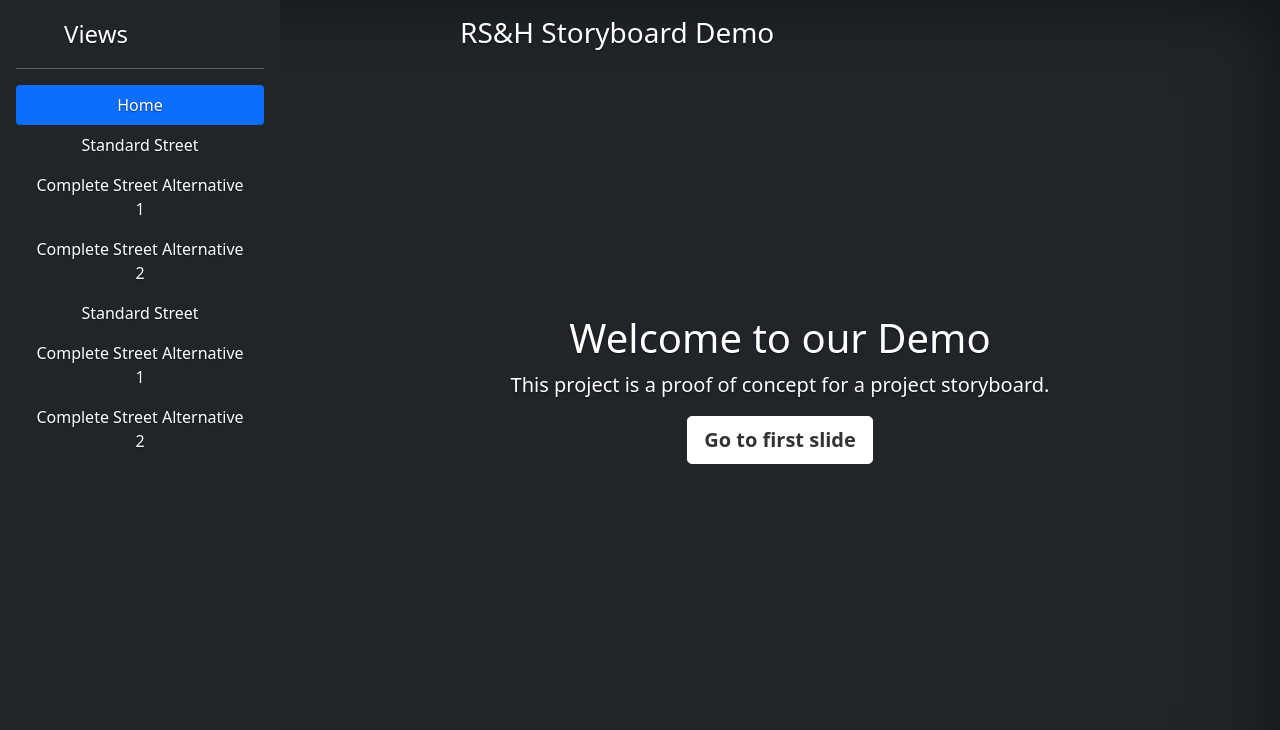
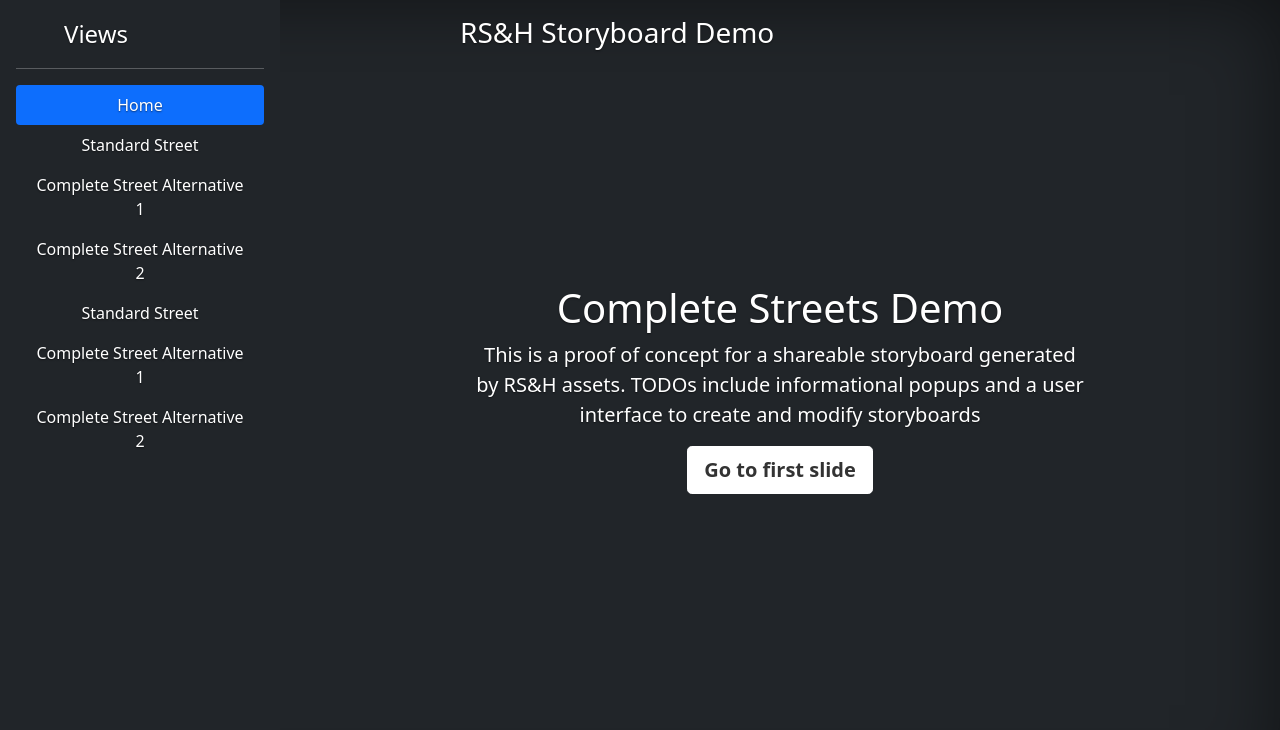
Before and after one commit to benjiyamin/Storyboard, a plain HTML site: page index.html in a window 1280 px wide. Shown: the top 730 px of the page. Drawn offline with Linux system fonts and the light colour scheme.

Commit message:
Demo cleanup

```diff
--- a/index.html
+++ b/index.html
@@ -113,10 +113,10 @@
   </header>
 
   <main class="px-3">
-    <h1>Welcome to our Demo</h1>
-    <p class="lead">This project is a proof of concept for a project storyboard.</p>
+    <h1>Complete Streets Demo</h1>
+    <p class="lead">This is a proof of concept for a shareable storyboard generated by RS&H assets. TODOs include informational popups and a user interface to create and modify storyboards</p>
     <p class="lead">
-      <a href="#" class="btn btn-lg btn-secondary fw-bold border-white bg-white">Go to first slide</a>
+      <a href="slide1.html" class="btn btn-lg btn-secondary fw-bold border-white bg-white">Go to first slide</a>
     </p>
   </main>
 
```
